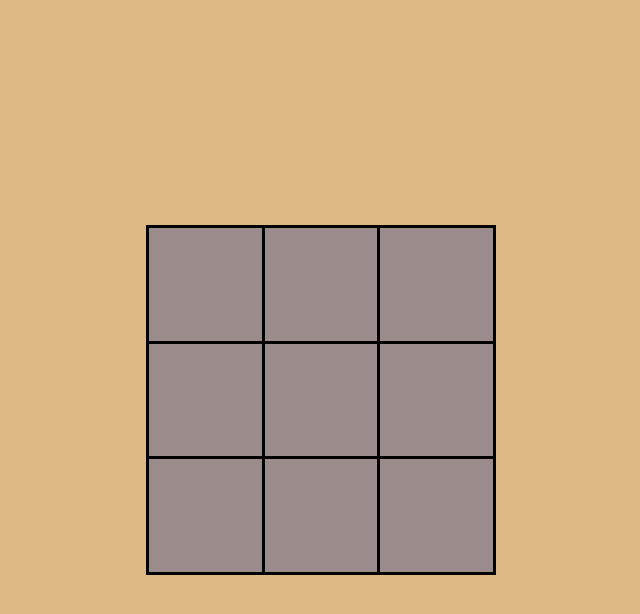
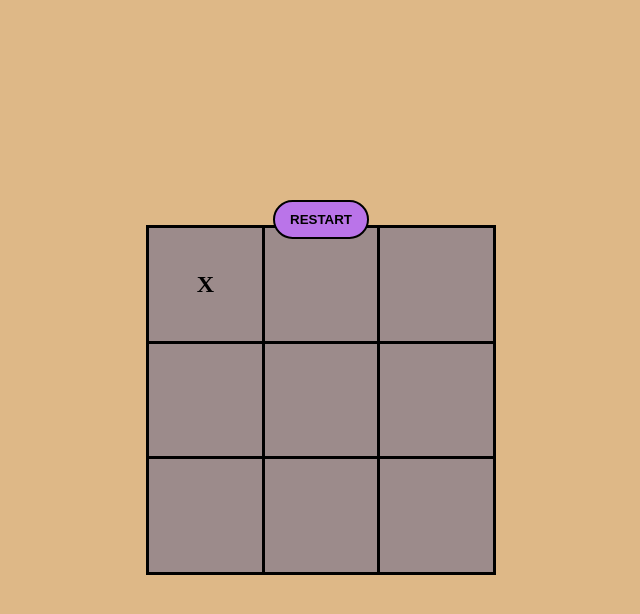
Before and after one commit to Paluja/Reelevant-FullStack-, a website: page JS/DOOM/tictacto(elTresEnRaya)/index.html in a window 1280 px wide. Both pictures are taken after a click on the element 524 px from the left and 284 px from the top of the page. Shown: the whole page, without its empty margins (319-959 px from the left). Drawn offline with Linux system fonts and the light colour scheme.

Commit message:
tres en raya

```diff
--- a/JS/DOOM/tictacto(elTresEnRaya)/index.html
+++ b/JS/DOOM/tictacto(elTresEnRaya)/index.html
@@ -8,6 +8,7 @@
 </head>
 <body>
     <div class="container">
+        <button>RESTART</button>
         <table>
             <tr>
                 <td></td>
@@ -25,5 +26,6 @@
                 <td></td>
             </tr>
         </table>
+        <script src="script.js"></script>
 </body>
 </html>
--- a/JS/DOOM/tictacto(elTresEnRaya)/script.js
+++ b/JS/DOOM/tictacto(elTresEnRaya)/script.js
@@ -1 +1,40 @@
-const
+const squares = document.querySelectorAll('td');
+const restart = document.querySelector('button');
+// const rows = document.querySelectorAll()
+const board = [];
+let turn = 0;
+
+
+restart.addEventListener('click', () => {
+    squares.forEach(
+        (obj) => {
+            obj.textContent = '';
+            obj.style.pointerEvents = 'auto';
+    }
+    )}
+)
+
+const handleClick = (e, i) => {
+    const box = e.target;
+    let content = 'oooo';
+
+    turn ++;
+    if (turn % 2)
+        content = 'X';
+    else
+        content = 'O';
+    box.textContent = content;
+    board[i] = content;
+    box.style.pointerEvents = 'none';
+};
+
+
+// const its_win
+
+
+
+squares.forEach(
+    (obj, i) => {
+        obj.addEventListener('click', (e) => handleClick(e,i))
+    }
+);
--- a/JS/DOOM/tictacto(elTresEnRaya)/style.css
+++ b/JS/DOOM/tictacto(elTresEnRaya)/style.css
@@ -5,11 +5,28 @@
 }
 .container{
     display: flex;
+    flex-direction: column;
     justify-content: center;
     align-items: center;
     height: 100vh;
     background-color: burlywood;
 }
+
+button{
+    position: absolute;
+    top: 200px;
+    padding: 10px 15px;
+    border-radius: 20px;
+    background-color: #ba74e9;
+    border: 2px solid black;
+    font-weight: bolder;
+    cursor: pointer;
+
+    &:hover{
+        background-color: #b053ee;
+    }
+}
+
 table {
     border-collapse: collapse;
     width: 350px;
```
